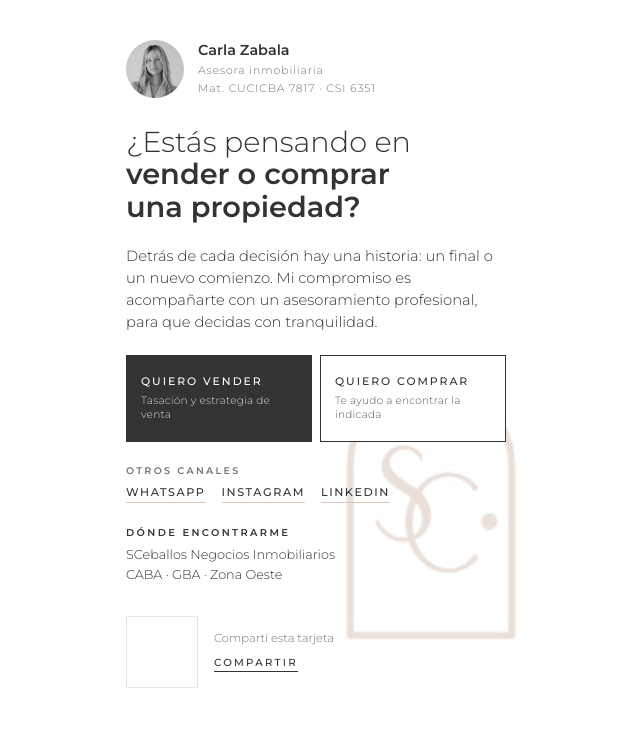
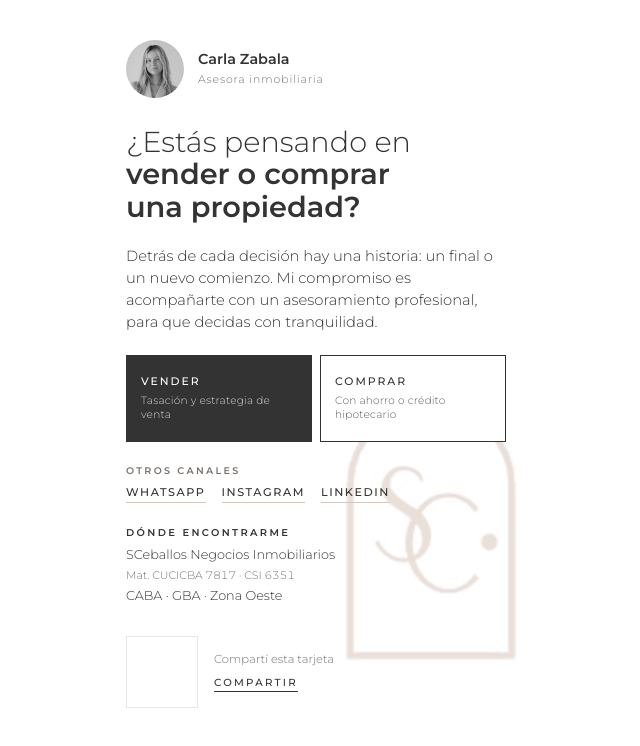
Before and after one commit to kaarzabala-jpg/tarjeta, a plain HTML site: page index.html in a window 1280 px wide. Shown: the whole page, without its empty margins (324-964 px from the left). Drawn offline with Linux system fonts and the light colour scheme.

Commit message:
Comprar con crédito hipotecario y matrícula debajo de SCeballos
Co-Authored-By: Claude Opus 5.5 <noreply@anthropic.com>
Claude-Session: https://claude.ai/code/session_01JzFqpkjsvAHPhqqFLWEHs5

```diff
--- a/index.html
+++ b/index.html
@@ -37,6 +37,7 @@ h1{margin:6px 0 0;font-size:1.8rem;line-height:1.12;font-weight:300;text-wrap:ba
 .links a::after{content:"→";font-weight:300}
 .where{font-size:.8rem;line-height:1.6}
 .where b{display:block;font-size:.62rem;font-weight:600;letter-spacing:.24em;text-transform:uppercase;margin-bottom:4px}
+.mat2{font-size:.68rem;color:var(--muted);font-variant-numeric:tabular-nums}
 .mat{margin:0;font-size:.66rem;color:var(--muted);font-variant-numeric:tabular-nums}
 .foot{display:flex;align-items:center;gap:16px;margin-top:8px}
 .qr{width:72px;height:72px;background:#FFFFFF;padding:4px;flex:none;border:1px solid var(--line)}
@@ -110,7 +111,7 @@ main>:nth-child(3){animation-delay:.08s}main>:nth-child(4){animation-delay:.16s}
 
   <div class="id">
     <img class="photo" src="carla-zabala.jpg" width="58" height="58" alt="Carla Zabala">
-    <p><b>Carla Zabala</b><br><small>Asesora inmobiliaria</small><br><small>Mat. CUCICBA 7817 · CSI 6351</small></p>
+    <p><b>Carla Zabala</b><br><small>Asesora inmobiliaria</small></p>
   </div>
 
   <h1>¿Estás pensando en <b>vender o comprar una propiedad?</b></h1>
@@ -118,8 +119,8 @@ main>:nth-child(3){animation-delay:.08s}main>:nth-child(4){animation-delay:.16s}
 
   <section class="tas" id="tas" aria-live="polite">
     <div class="paths">
-      <button class="path" type="button" data-path="vender" aria-expanded="false"><span>Quiero vender</span><small>Tasación y estrategia de venta</small></button>
-      <button class="path alt" type="button" data-path="comprar" aria-expanded="false"><span>Quiero comprar</span><small>Te ayudo a encontrar la indicada</small></button>
+      <button class="path" type="button" data-path="vender" aria-expanded="false"><span>Vender</span><small>Tasación y estrategia de venta</small></button>
+      <button class="path alt" type="button" data-path="comprar" aria-expanded="false"><span>Comprar</span><small>Con ahorro o crédito hipotecario</small></button>
     </div>
     <div id="tas-flow" hidden>
       <p class="step" id="c-step"></p>
@@ -140,7 +141,7 @@ main>:nth-child(3){animation-delay:.08s}main>:nth-child(4){animation-delay:.16s}
     <a href="https://www.instagram.com/carlaszabala/" target="_blank" rel="noopener">Instagram</a>
     <a href="https://www.linkedin.com/in/carlaszabala/" target="_blank" rel="noopener">LinkedIn</a></p>
 
-  <div class="where"><b>Dónde encontrarme</b>SCeballos Negocios Inmobiliarios<br>CABA · GBA · Zona Oeste</div>
+  <div class="where"><b>Dónde encontrarme</b>SCeballos Negocios Inmobiliarios<br><span class="mat2">Mat. CUCICBA 7817 · CSI 6351</span><br>CABA · GBA · Zona Oeste</div>
 
   <div class="foot">
     <div class="qr" id="qr" aria-label="Código QR de esta tarjeta"></div>
@@ -194,6 +195,7 @@ document.getElementById('copy').addEventListener('click', function (e) {
     comprar: [
       { q: '¿Dónde estás buscando?', html: function () { return chips('zona', zonas) + '<p class="lbl">Barrio o localidad</p>' + input('barrio', '', 'text', 'Ej: Ramos Mejía'); }, ok: function () { return a.zona; }, err: 'Elegí una zona.' },
       { q: '¿Qué tipo de propiedad buscás?', html: function () { return chips('tipo', tipos) + '<p class="lbl">Ambientes</p>' + chips('amb', amb); }, ok: function () { return a.tipo && a.amb; }, err: 'Elegí el tipo y los ambientes.' },
+      { q: '¿Cómo pensás comprar?', html: function () { return chips('pago', ['Con ahorro propio', 'Con crédito hipotecario', 'Vendiendo otra propiedad', 'Todavía no sé']); }, ok: function () { return a.pago; }, err: 'Elegí una opción.' },
       { q: '¿Tenés un presupuesto aproximado?', html: function () { return input('presu', 'En dólares', 'text', 'Ej: 120.000 (opcional)', 'inputmode="numeric"'); }, ok: function () { return true; } },
       datos
     ]
@@ -233,7 +235,7 @@ document.getElementById('copy').addEventListener('click', function (e) {
     var prop = a.tipo + ', ' + a.amb + (a.amb === '1' ? ' ambiente' : ' ambientes');
     var msg = path === 'vender'
       ? 'Hola Carla, me interesa vender mi propiedad. Te dejo algunos datos:\n• ' + lugar + '\n• ' + prop + (a.m2 ? ', ' + a.m2 + ' m²' : '') + '\n'
-      : 'Hola Carla, estoy buscando una propiedad para comprar. Te dejo algunos datos:\n• ' + lugar + '\n• ' + prop + '\n' + (a.presu ? '• Presupuesto: USD ' + a.presu + '\n' : '');
+      : 'Hola Carla, estoy buscando una propiedad para comprar. Te dejo algunos datos:\n• ' + lugar + '\n• ' + prop + '\n' + '• Forma de compra: ' + a.pago.toLowerCase() + '\n' + (a.presu ? '• Presupuesto: USD ' + a.presu + '\n' : '');
     msg += '• ' + a.nombre + ' ' + a.apellido + ' · ' + a.mail + ' · ' + a.tel + '\n¡Gracias!';
     window.location.href = 'https://wa.me/' + WA + '?text=' + encodeURIComponent(msg);
   });
```
